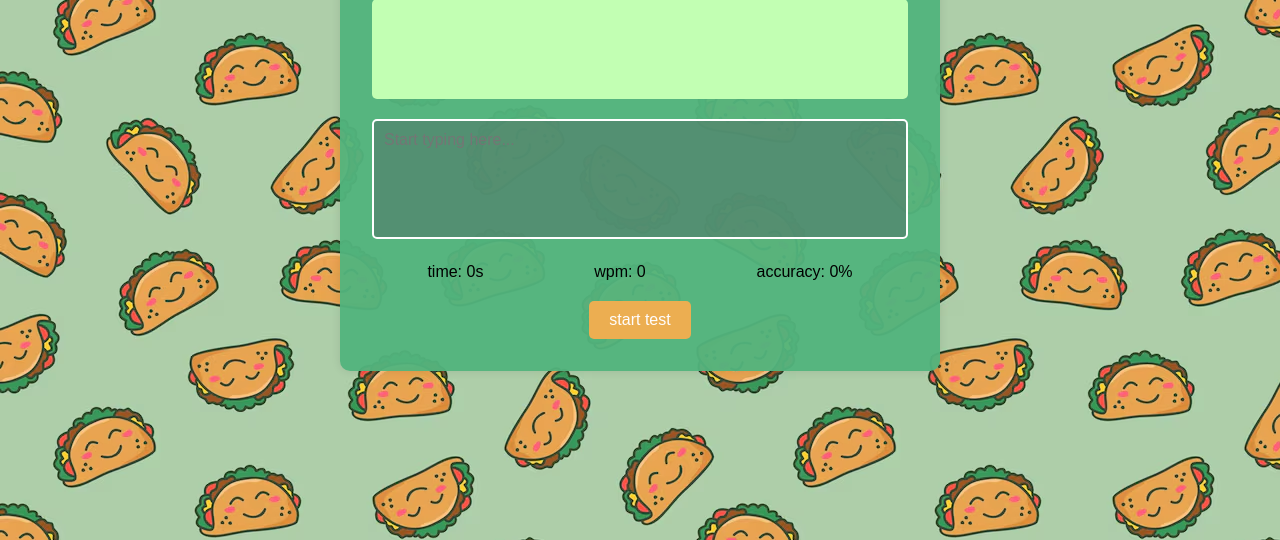
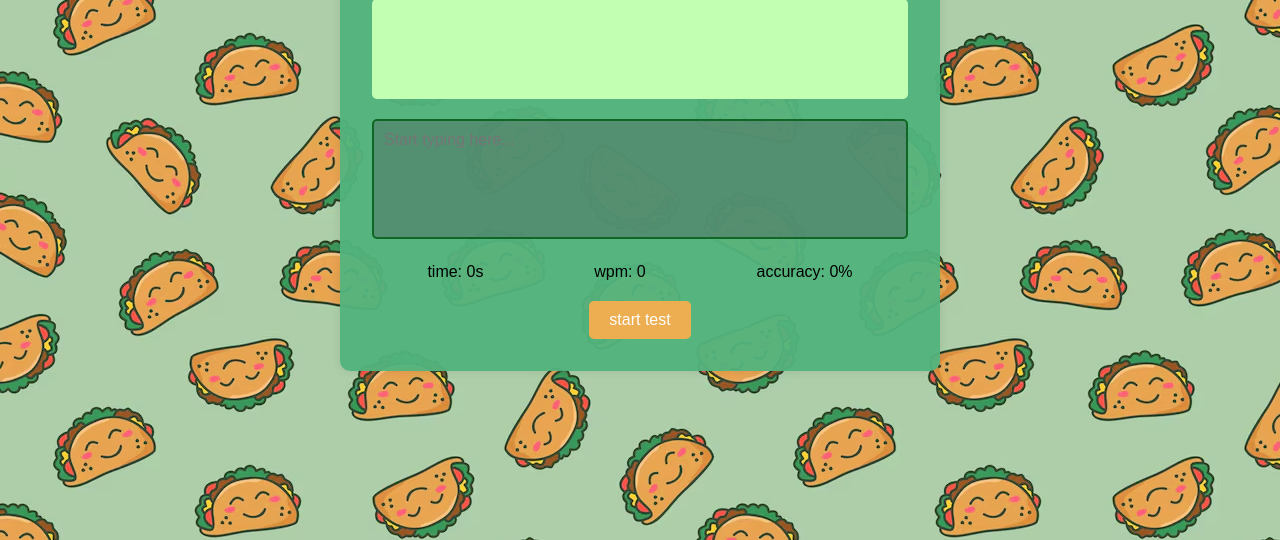
Before and after one commit to NooCHee/WPM-test-taco-time-, a plain HTML site: page cool.html in a window 1280 px wide. Shown: the part 260-800 px from the top of the page. Drawn offline with Linux system fonts and the light colour scheme.

Commit message:
Update hehe.css

```diff
--- a/hehe.css
+++ b/hehe.css
@@ -42,7 +42,7 @@ textarea {
   width: 100%;
   height: 120px;
   padding: 10px;
-  border: 2px solid #ffffff;
+  border: 2px solid #106725;
   border-radius: 5px;
   font-size: 1rem;
   resize: none;
@@ -91,4 +91,5 @@ button:hover {
   to { transform: translateY(110vh); }
 }
 
+
 /* i wish java script was like this IT LIKE SO SIMPLE YOU JUST WRITE THE COLOR OR THING AND IT WORKS BOOM */
```
